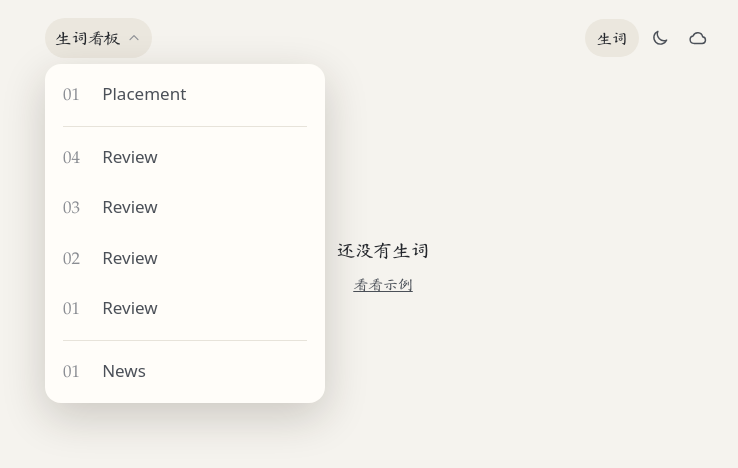
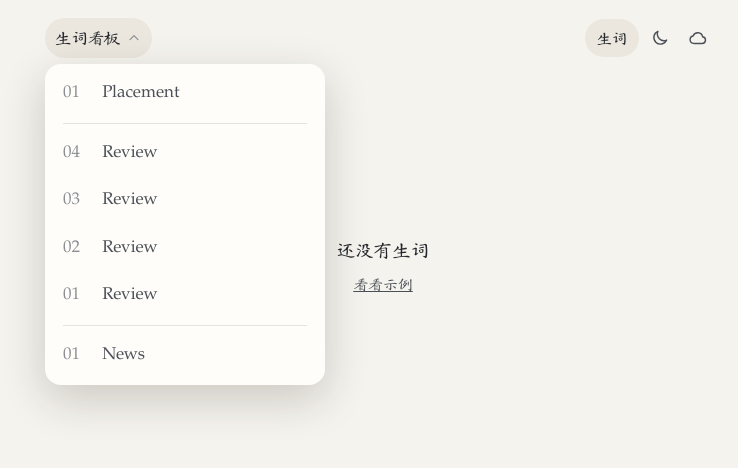
Before and after one commit to Frank-Humingtao/zhongkao-reading-lab, a website with bundled scripts: page vocab.html in a window 1280 px wide. Both pictures are taken after a click on the button "生词看板". Shown: the whole page, without its empty margins (257-995 px from the left). Built offline with nearby package versions, Linux system fonts and the light colour scheme.

Commit message:
Show switcher labels in the English font
Placement / Review / News and the top-bar label are English words; they
were rendered in the Chinese font after the switcher moved to the manifest.

Co-Authored-By: Claude Opus 5.5 <noreply@anthropic.com>

```diff
--- a/site-nav.js
+++ b/site-nav.js
@@ -41,7 +41,10 @@ async function start(root) {
     // Without the list the switcher stays empty; the page itself still works.
   }
   const current = onBoard ? null : findCollection(collections, new URLSearchParams(location.search).get("set"));
-  if (!onBoard) label.textContent = current?.label ?? "";
+  if (!onBoard) {
+    label.textContent = current?.label ?? "";
+    label.lang = "en";
+  }
 
   function item(collection) {
     const link = document.createElement("a");
@@ -50,7 +53,10 @@ async function start(root) {
     const number = document.createElement("span");
     number.className = "set-number";
     number.textContent = collection.number;
-    link.append(number, collection.kindLabel);
+    const kind = document.createElement("span");
+    kind.lang = "en";
+    kind.textContent = collection.kindLabel;
+    link.append(number, kind);
     return link;
   }
   function gap() {
--- a/site.css
+++ b/site.css
@@ -106,6 +106,7 @@ button:disabled { opacity: .4; cursor: default; }
 .switch-button .icon { width: 16px; height: 16px; color: var(--muted); }
 .switch-button[aria-expanded="true"] .icon { transform: rotate(180deg); }
 .switch-label { overflow: hidden; text-overflow: ellipsis; }
+.switch-label:lang(en), .switch-menu span:lang(en) { font-family: var(--english); }
 .switch-menu {
   position: absolute; z-index: 40; top: calc(100% + 6px); left: 0;
   width: min(280px, calc(100vw - 2 * var(--gutter))); max-height: min(420px, 70vh); overflow-y: auto;
```
